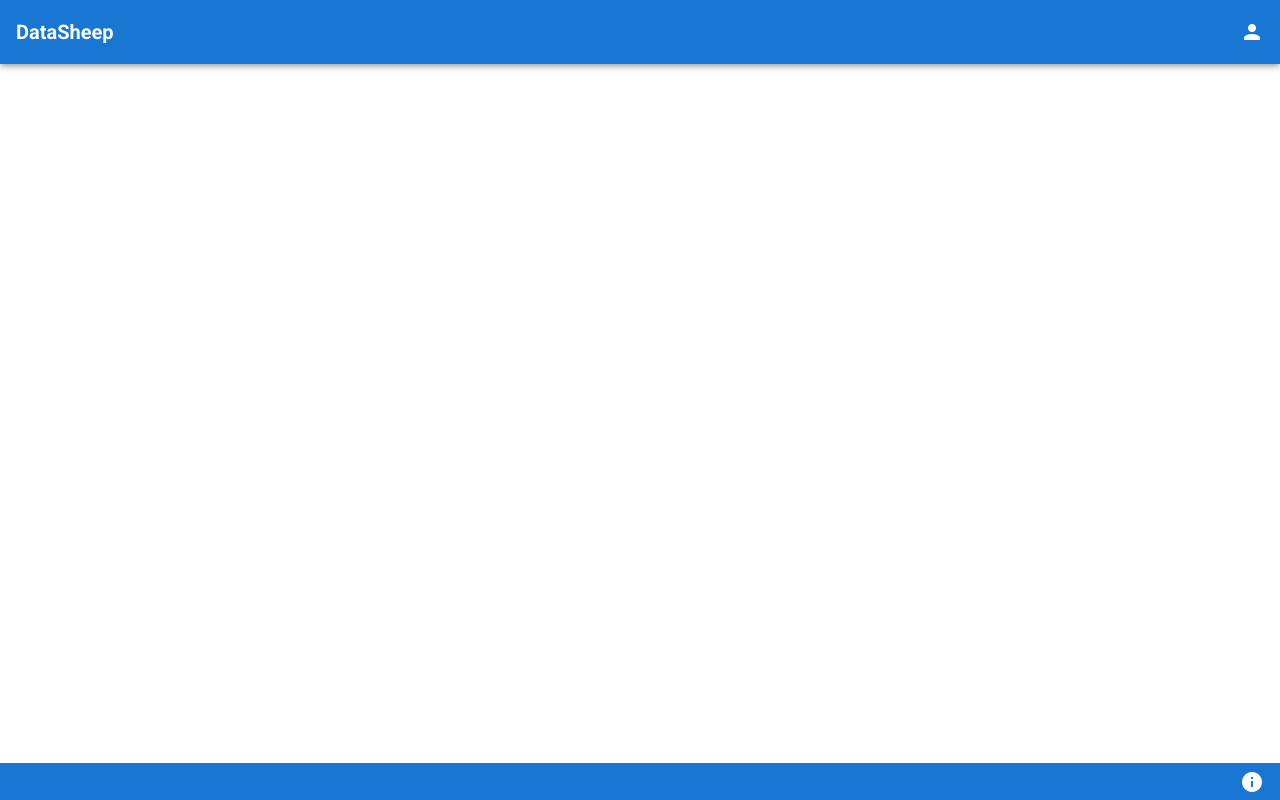
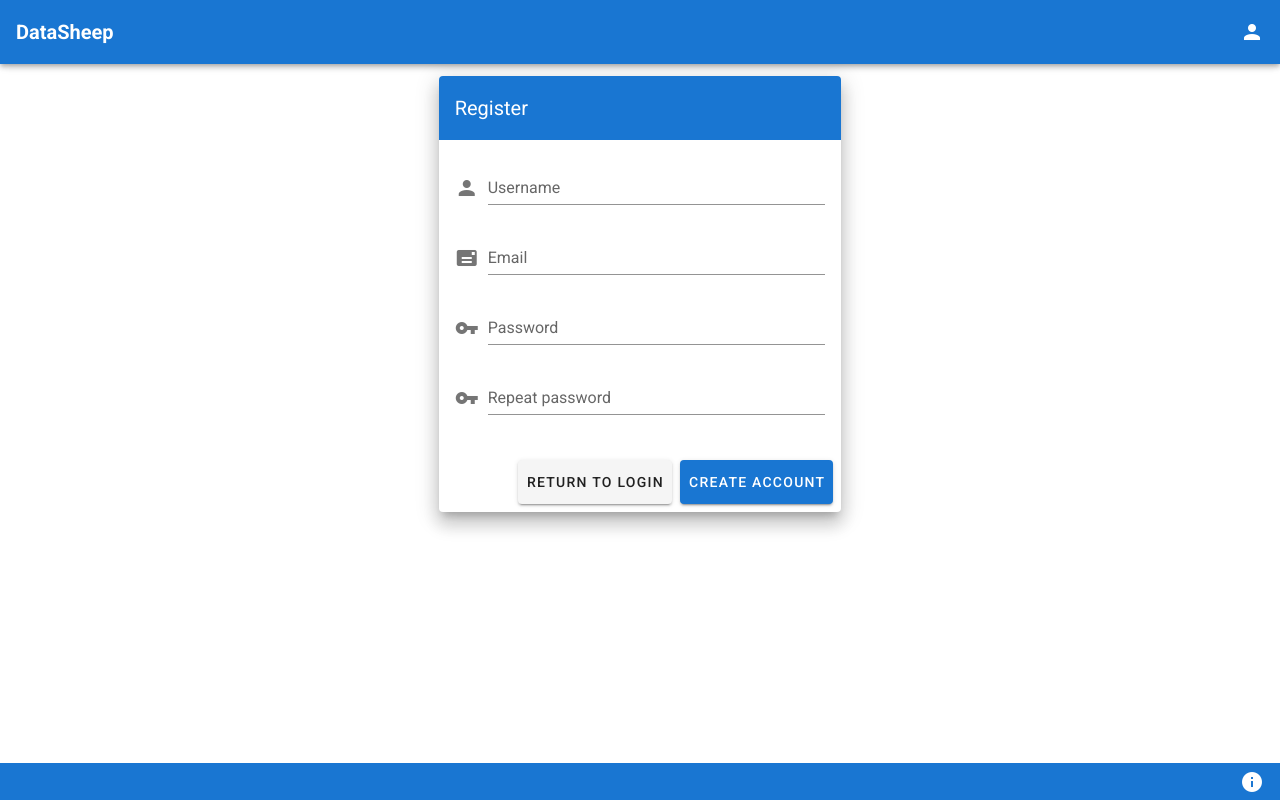
Before and after one commit to huming2207/datasheep-web, a Vue app: page /register in a window 1280 px wide. Built offline with nearby package versions, Linux system fonts and the light colour scheme.

Commit message:
register: add register view/components

```diff
--- /dev/null
+++ b/src/components/RegisterForm.vue
@@ -0,0 +1,156 @@
+<template>
+  <div class="registerForm">
+    <v-container class="fill-height" fluid>
+      <v-row align="center" justify="center">
+        <v-col cols="12" sm="8" md="4">
+          <v-card class="elevation-12">
+            <v-toolbar color="primary" dark flat>
+              <v-toolbar-title>Register</v-toolbar-title>
+              <v-spacer />
+            </v-toolbar>
+            <v-card-text>
+              <v-form>
+                <v-text-field
+                  v-model="username"
+                  label="Username"
+                  name="username"
+                  :error-messages="usernameErrors"
+                  prepend-icon="mdi-account"
+                  type="text"
+                />
+                <v-text-field
+                  v-model="email"
+                  label="Email"
+                  name="email"
+                  :error-messages="emailErrors"
+                  prepend-icon="mdi-mail"
+                  type="email"
+                />
+                <v-text-field
+                  id="password"
+                  v-model="password"
+                  label="Password"
+                  name="password"
+                  type="password"
+                  :error-messages="passwordErrors"
+                  prepend-icon="mdi-key"
+                />
+                <v-text-field
+                  id="comfirm"
+                  v-model="confirmation"
+                  label="Repeat password"
+                  name="comfirm"
+                  type="password"
+                  :error-messages="confirmationErrors"
+                  prepend-icon="mdi-key"
+                />
+              </v-form>
+            </v-card-text>
+            <v-card-actions>
+              <v-spacer />
+              <v-btn large color="normal" @click="goToLogin()">
+                Return to Login
+              </v-btn>
+              <v-btn large color="primary" @click="performRegister()">Create account</v-btn>
+            </v-card-actions>
+          </v-card>
+        </v-col>
+      </v-row>
+      <InfoDialog v-model="showDialog" :dialogTitle="dialogTitle" :dialogText="dialogText" />
+    </v-container>
+  </div>
+</template>
+<script lang="ts">
+import { Component, Vue } from "vue-property-decorator";
+import { validationMixin } from "vuelidate";
+import { required, minLength, email, sameAs } from "vuelidate/lib/validators";
+import InfoDialog from "./InfoDialog.vue";
+
+@Component({
+  mixins: [validationMixin],
+  validations: {
+    username: { required, minLength: minLength(2) },
+    password: { required, minLength: minLength(6) },
+    email: { required, email },
+    confirmation: { required, sameAsPassword: sameAs("password") },
+  },
+  components: { InfoDialog },
+})
+export default class RegisterForm extends Vue {
+  username = "";
+  email = "";
+  password = "";
+  confirmation = "";
+  showDialog = false;
+  dialogTitle = "";
+  dialogText = "";
+  success = false;
+
+  get usernameErrors(): string[] {
+    const errors: string[] = [];
+    if (!this.$v.username.$dirty) return errors;
+    !this.$v.username.minLength && errors.push("Username must be at least 2 characters long");
+    !this.$v.username.required && errors.push("Username is required.");
+    return errors;
+  }
+
+  get emailErrors(): string[] {
+    const errors: string[] = [];
+    if (!this.$v.password.$dirty) return errors;
+    !this.$v.email.email && errors.push("Invalid email format");
+    !this.$v.email.required && errors.push("Email is required.");
+    return errors;
+  }
+
+  get passwordErrors(): string[] {
+    const errors: string[] = [];
+    if (!this.$v.password.$dirty) return errors;
+    !this.$v.password.minLength && errors.push("Password must be at least 6 characters long");
+    !this.$v.password.required && errors.push("Password is required.");
+    return errors;
+  }
+
+  get confirmationErrors(): string[] {
+    const errors: string[] = [];
+    if (!this.$v.confirmation.$dirty) return errors;
+    !this.$v.confirmation.sameAsPassword && errors.push("Invalid password confirmation");
+    !this.$v.confirmation.required && errors.push("Password confirmation is required.");
+    return errors;
+  }
+
+  goToLogin(): void {
+    this.$router.push({ path: "/" });
+  }
+
+  validate(): void {
+    this.$v.$touch();
+  }
+
+  async performRegister(): Promise<void> {
+    this.$v.$touch();
+    if (this.$v.$invalid) return; // Block invalid requests here
+    this.$api
+      .registerUser(this.username, this.password, this.email)
+      .then((resp) => {
+        this.dialogText = resp.data.message;
+        this.dialogTitle = "Account created";
+        this.showDialog = true;
+        this.success = true;
+      })
+      .catch((err) => {
+        if (err && err.response) {
+          const resp = err.response;
+          this.dialogText = resp.data.message;
+          this.dialogTitle = "Something went wrong...";
+          this.showDialog = true;
+          this.success = false;
+        } else {
+          this.dialogText = "Unknown error, please check your Internet connection";
+          this.dialogTitle = "Something went wrong...";
+          this.showDialog = true;
+          this.success = false;
+        }
+      });
+  }
+}
+</script>
--- a/src/router/index.ts
+++ b/src/router/index.ts
@@ -8,6 +8,11 @@ const routes: Array<RouteConfig> = [
     path: "/",
     name: "Login",
     component: () => import(/* webpackChunkName: "login" */ "../views/Login.vue"),
+  },
+  {
+    path: "/register",
+    name: "Register",
+    component: () => import(/* webpackChunkName: "register" */ "../views/Register.vue"),
   },
   {
     path: "/about",
--- /dev/null
+++ b/src/views/Register.vue
@@ -0,0 +1,19 @@
+<template>
+  <div class="login">
+    <v-content>
+      <RegisterForm />
+    </v-content>
+  </div>
+</template>
+
+<script>
+// @ is an alias to /src
+import RegisterForm from "@/components/RegisterForm.vue";
+
+export default {
+  name: "Register",
+  components: {
+    RegisterForm,
+  },
+};
+</script>
```
